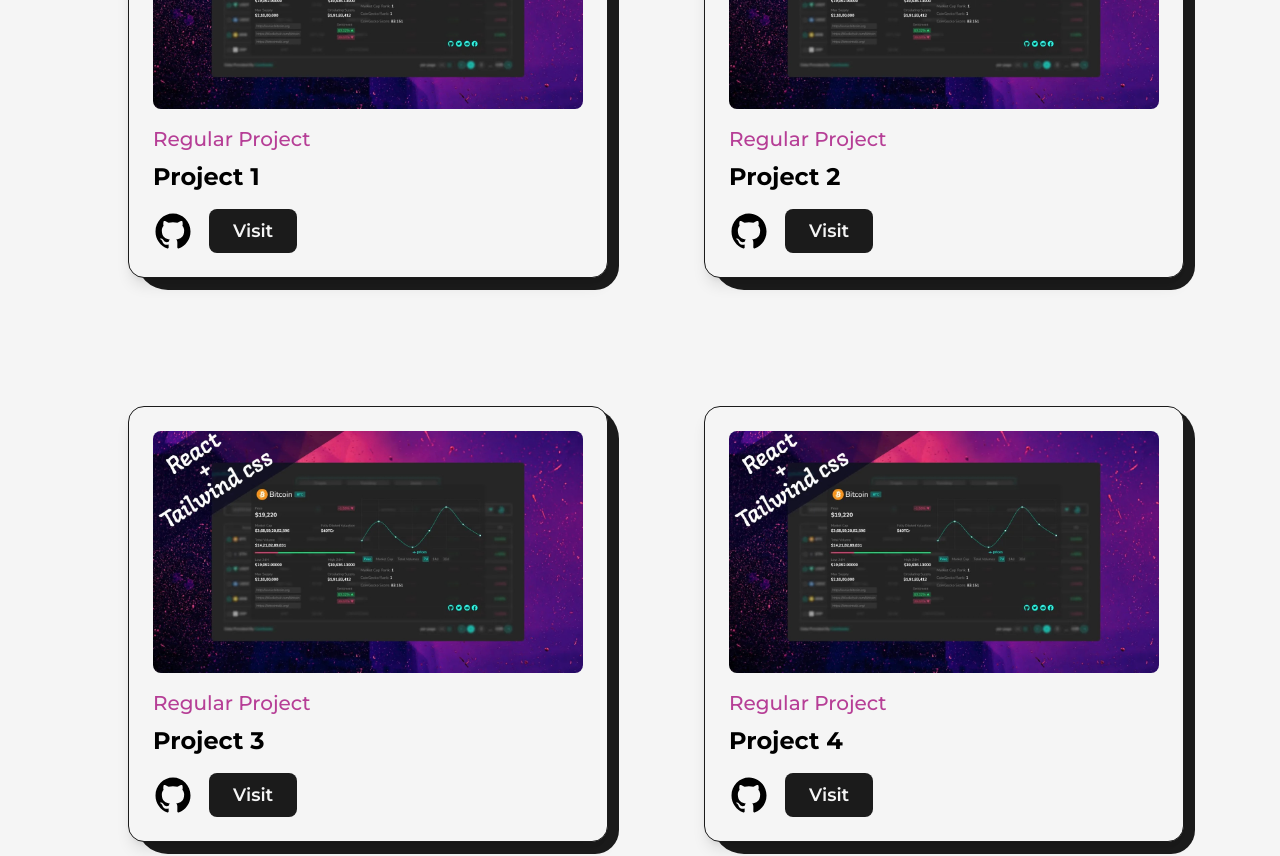
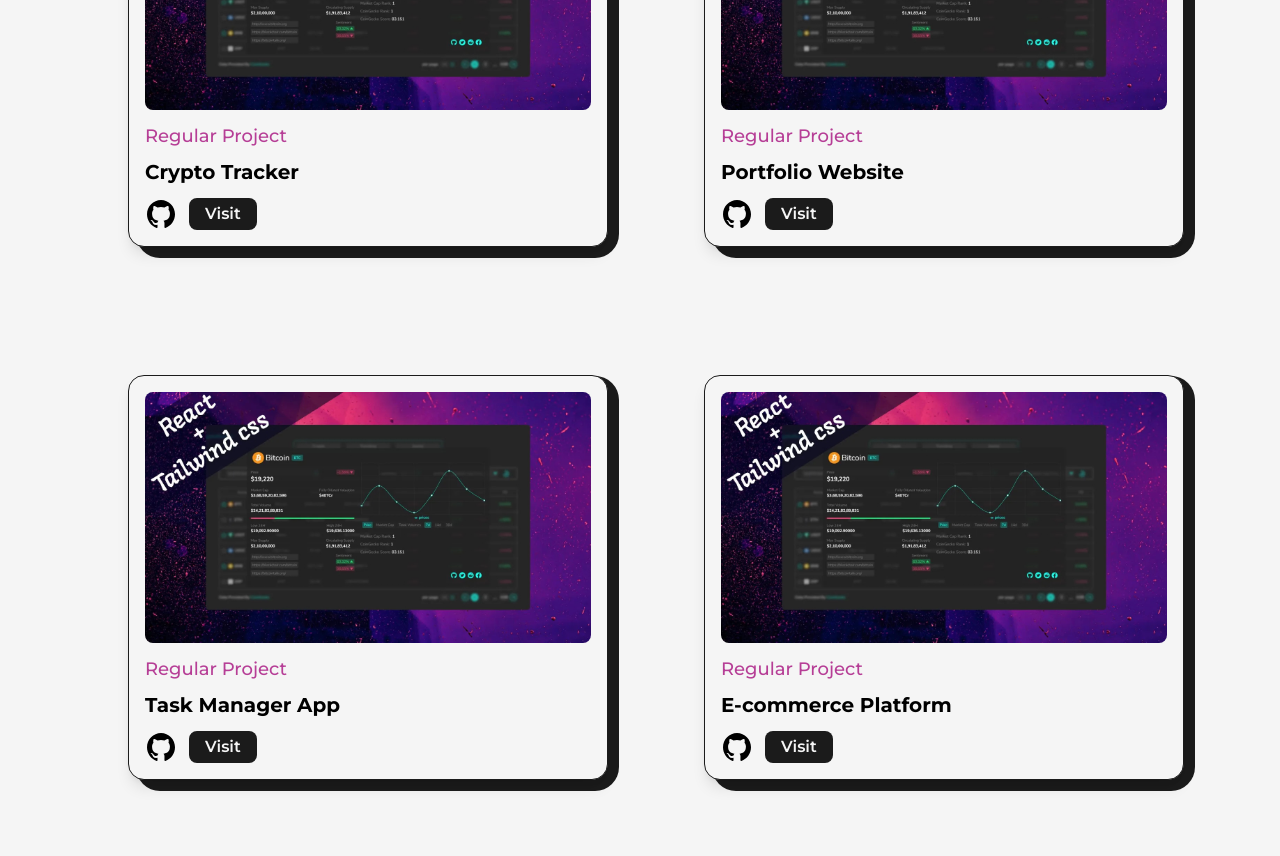
Before and after one commit to bijayrauniyar90/Personal-Portfolio-Website-with-NextJs--Tailwind-CSS---Framer-Motion, a Next.js app: page /projectPrefect in a window 1280 px wide. Shown: the part 1120-1976 px from the top of the page. Built offline with nearby package versions, Linux system fonts and the light colour scheme.

Commit message:
update projects file in layout

```diff
--- a/src/pages/projectPrefect.js
+++ b/src/pages/projectPrefect.js
@@ -6,6 +6,9 @@ import Link from "next/link";
 import React from "react";
 import { GithubIcon } from "@/components/Icon";
 import project1 from "../../public/images/projects/crypto-screener-cover-image.jpg";
+// import project2 from "../../public/images/projects/project2-cover-image.jpg";
+// import project3 from "../../public/images/projects/project3-cover-image.jpg";
+// import project4 from "../../public/images/projects/project4-cover-image.jpg";
 
 const FeaturedProject = ({ type, title, summary, img, link, github }) => {
   return (
@@ -56,37 +59,37 @@ const Project = ({ title, type, img, link, github }) => {
   return (
     <article
       className="w-full flex flex-col items-center justify-center rounded-2xl
-    border border-solid border-dark bg-light p-6 relative shadow-lg"
+    border border-solid border-dark bg-light p-4 relative shadow-lg"
     >
       <div
-        className="absolute top-0 -right-3 -z-10 w-[101%] h-[103%] rounded-[2rem] bg-dark
+        className="absolute top-0 -right-3 -z-10 w-[101%] h-[103%] rounded-[1.5rem] bg-dark
       rounded-br-3xl"
       />
       <Link
         href={link}
         target="_blank"
-        className="w-full cursor-pointer overflow-hidden rounded-lg mb-4"
+        className="w-full cursor-pointer overflow-hidden rounded-lg mb-3"
       >
         <Image src={img} alt={title} className="w-full h-auto" />
       </Link>
 
       <div className="w-full flex flex-col items-start justify-between">
-        <span className="text-primary font-medium text-xl mb-2">{type}</span>
+        <span className="text-primary font-medium text-lg mb-2">{type}</span>
         <Link
           href={link}
           target="_blank"
           className="hover:underline underline-offset-2"
         >
-          <h2 className="text-2xl font-bold mb-4">{title}</h2>
+          <h2 className="text-xl font-bold mb-3">{title}</h2>
         </Link>
         <div className="flex items-center">
-          <Link href={github} target="_blank" className="w-10 mr-4">
+          <Link href={github} target="_blank" className="w-8 mr-3">
             <GithubIcon />
           </Link>
           <Link
             href={link}
             target="_blank"
-            className="bg-dark text-light p-2 px-6 rounded-lg text-lg font-semibold hover:bg-primary"
+            className="bg-dark text-light p-1 px-4 rounded-lg text-base font-semibold hover:bg-primary"
           >
             Visit
           </Link>
@@ -130,18 +133,46 @@ const projects = () => {
               />
             </div>
 
-            {[1, 2, 3, 4].map((item) => (
-              <div className="col-span-6" key={item}>
-                <Project
-                  title={`Project ${item}`}
-                  img={project1}
-                  summary="A brief description of the project goes here. It highlights the key features and technologies used."
-                  link="/"
-                  github="/"
-                  type="Regular Project"
-                />
-              </div>
-            ))}
+            <div className="col-span-6">
+              <Project
+                title="Crypto Tracker"
+                img={project1}
+                summary="A crypto tracking application providing real-time price updates and market trends. Built with React and integrated APIs for data fetching."
+                link="/crypto-tracker"
+                github="/crypto-tracker-repo"
+                type="Regular Project"
+              />
+            </div>
+            <div className="col-span-6">
+              <Project
+                title="Portfolio Website"
+                img={project1}
+                summary="A personal portfolio website showcasing projects and skills. Built using Next.js and Tailwind CSS for fast and responsive design."
+                link="/portfolio"
+                github="/portfolio-repo"
+                type="Regular Project"
+              />
+            </div>
+            <div className="col-span-6">
+              <Project
+                title="Task Manager App"
+                img={project1}
+                summary="A task management application designed for productivity enhancement. Features include task categorization, reminders, and analytics."
+                link="/task-manager"
+                github="/task-manager-repo"
+                type="Regular Project"
+              />
+            </div>
+            <div className="col-span-6">
+              <Project
+                title="E-commerce Platform"
+                img={project1}
+                summary="An e-commerce platform offering seamless shopping experience. Built with MERN stack and integrated with payment gateways."
+                link="/e-commerce"
+                github="/e-commerce-repo"
+                type="Regular Project"
+              />
+            </div>
           </div>
         </Layout>
       </main>
--- a/src/pages/projects.js
+++ b/src/pages/projects.js
@@ -5,9 +5,9 @@ import Head from "next/head";
 import Link from "next/link";
 import React from "react";
 import { GithubIcon } from "@/components/Icon";
-import project1 from "../../public/images/projects/crypto-screener-cover-image.jpg";
-// import project2 from "../../public/images/projects/project2-cover-image.jpg";
-// import project3 from "../../public/images/projects/project3-cover-image.jpg";
+import project1 from "../../public/images/projects/diagnosify.png";
+import project2 from "../../public/images/projects/attenSure.png";
+import project3 from "../../public/images/projects/crypto-screener-cover-image.jpg";
 // import project4 from "../../public/images/projects/project4-cover-image.jpg";
 
 const FeaturedProject = ({ type, title, summary, img, link, github }) => {
@@ -55,7 +55,7 @@ const FeaturedProject = ({ type, title, summary, img, link, github }) => {
   );
 };
 
-const Project = ({ title, type, img, link, github }) => {
+const Project = ({ title, type, img, link, github, summary }) => {
   return (
     <article
       className="w-full flex flex-col items-center justify-center rounded-2xl
@@ -82,6 +82,7 @@ const Project = ({ title, type, img, link, github }) => {
         >
           <h2 className="text-xl font-bold mb-3">{title}</h2>
         </Link>
+        <p className="text-base font-normal mb-4">{summary}</p>
         <div className="flex items-center">
           <Link href={github} target="_blank" className="w-8 mr-3">
             <GithubIcon />
@@ -127,17 +128,19 @@ const projects = () => {
                 Designed a responsive front-end with React for a user-friendly experience.
                 Connected backend services using Node.js and FASTAPI for seamless model integration.
                 Utilized NumPy, Pandas, and Scikit-learn for data preprocessing and analytics."
-                link="/"
-                github="/"
+                link="https://frontend-sooty-phi-45.vercel.app/"
+                github="https://frontend-sooty-phi-45.vercel.app/"
                 type="Featured Project"
               />
             </div>
 
             <div className="col-span-6">
               <Project
-                title="Crypto Tracker"
-                img={project1}
-                summary="A crypto tracking application providing real-time price updates and market trends. Built with React and integrated APIs for data fetching."
+                title="Facial Recognition Attendance System"
+                img={project2}
+                summary="• Created Facial Recognition Attendance System in Python.
+                  • Implemented image processing for accurate face detection.
+                  • Proficient in Python, Local Binary Pattern Histogram (LBPH ) and machine learning frameworks."
                 link="/crypto-tracker"
                 github="/crypto-tracker-repo"
                 type="Regular Project"
@@ -146,14 +149,15 @@ const projects = () => {
             <div className="col-span-6">
               <Project
                 title="Portfolio Website"
-                img={project1}
+                img={project3}
                 summary="A personal portfolio website showcasing projects and skills. Built using Next.js and Tailwind CSS for fast and responsive design."
                 link="/portfolio"
                 github="/portfolio-repo"
                 type="Regular Project"
               />
             </div>
-            <div className="col-span-6">
+
+            {/* <div className="col-span-6">
               <Project
                 title="Task Manager App"
                 img={project1}
@@ -172,7 +176,7 @@ const projects = () => {
                 github="/e-commerce-repo"
                 type="Regular Project"
               />
-            </div>
+            </div> */}
           </div>
         </Layout>
       </main>
```
Also changed, not shown: public/images/projects/attenSure.png (added), public/images/projects/diagnosify.png (added).
